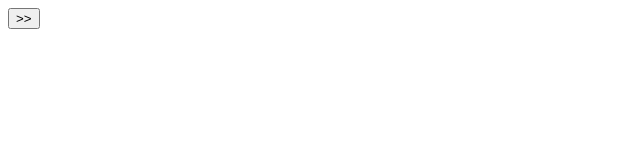
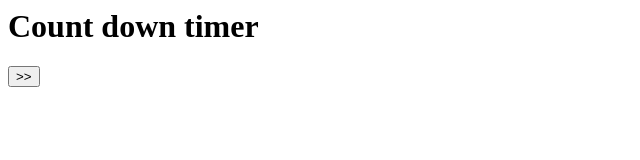
Before and after one commit to abhishek123mojumdar/Countdown-timer, a website: page index.html in a window 1280 px wide. Shown: the whole page, without its empty margins (0-640 px from the left). Drawn offline with Linux system fonts and the light colour scheme.

Commit message:
1 file modified

```diff
--- a/index.html
+++ b/index.html
@@ -1,4 +1,6 @@
 <div id="app"></div>
+
+<h1>Count down timer</h1>
 
 <div class="timer">
   <button id="startTimer">>></button>
```
